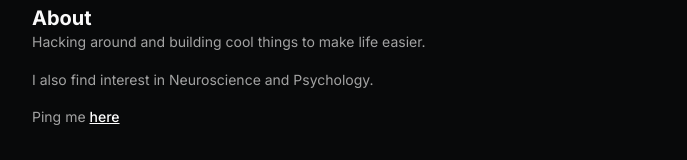
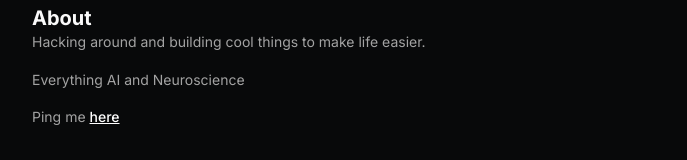
Before and after one commit to therohithborana/portfolioo, a Next.js app: page / in a window 1280 px wide. Shown: the part 238-398 px from the top of the page, without its empty margins (296-983 px from the left). Built offline with nearby package versions, Linux system fonts and the light colour scheme.

Commit message:
Updated Skills

```diff
--- a/src/data/resume.tsx
+++ b/src/data/resume.tsx
@@ -11,25 +11,19 @@ export const DATA = {
     "21 • engineer • polymath",
   summary: `Hacking around and building cool things to make life easier.
 
-  I also find interest in Neuroscience and Psychology. \n
+  Everything AI and Neuroscience \n
 
 
   Ping me [here](mailto:boranarohith07@gmail.com) `,
 
   avatarUrl: "/me.jpg",
   skills: [
-    "Next.js",
-    "React.js",
-    "Node.js",
-    "Express",
-    "JavaScript",
-    "Tailwind CSS",
-    "MongoDB",
-    "WebRTC",
-    "Docker",
-    "Python",
-    "AI/ML",
-
+   "AI/ML",
+"Agentic AI",
+"MCP Servers",
+"Docker",
+"Next.js",
+"MongoDB"
   ],
   navbar: [
     { href: "/", icon: HomeIcon, label: "Home" },
```
